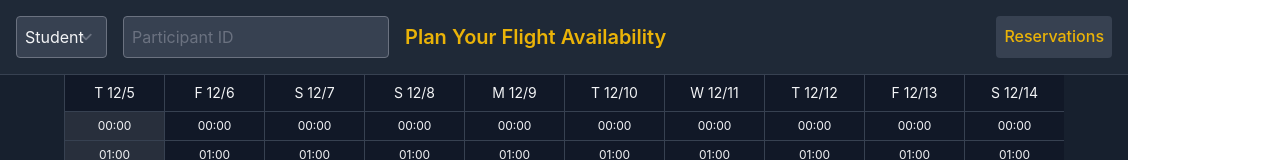
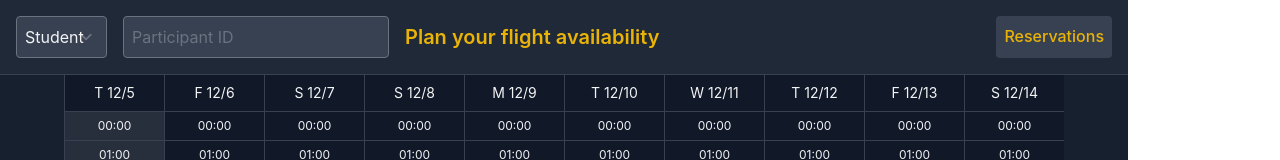
Before and after one commit to mckeeh3/wing-plan-ui, a React (Vite) app: page / in a window 1280 px wide. Shown: the top 160 px of the page. Built offline with nearby package versions, Linux system fonts and the light colour scheme; the HTML template or start-up script is replaced by a standard one.

Commit message:
small tweak

```diff
--- a/src/components/TimeSlotScheduler.jsx
+++ b/src/components/TimeSlotScheduler.jsx
@@ -287,7 +287,7 @@ const TimeSlotScheduler = () => {
             <option value='aircraft'>Aircraft</option>
           </select>
           <input type='text' placeholder='Participant ID' className='bg-gray-700 text-gray-100 p-2 rounded' value={participantId} onChange={handleParticipantIdChange} />
-          <h1 className='text-xl font-semibold text-yellow-500'>Plan Your Flight Availability</h1>
+          <h1 className='text-xl font-semibold text-yellow-500'>Plan your flight availability</h1>
         </div>
         <Link
           to={`/reservations${baseUrl.startsWith('https://') ? `?host=${baseUrl.replace('https://', '')}` : ''}`}
```
